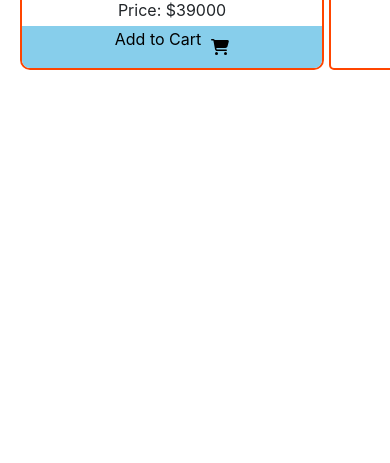
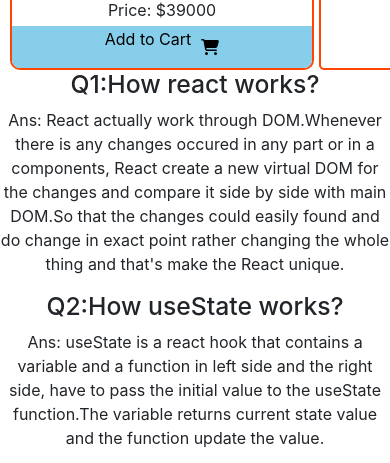
Before and after one commit to shufolislam1/laptop-house, a React (Create React App) app: page / in a window 390 px wide. Shown: the part 3616-4079 px from the top of the page. Before the commit the page ends 3686 px from the top, so only its background shows below. Built offline with nearby package versions, Linux system fonts and the light colour scheme.

Commit message:
all done

```diff
--- a/src/App.js
+++ b/src/App.js
@@ -1,5 +1,5 @@
 import './App.css';
-import Laptop from './Components/Laptop/Laptop';
+import Questions from './Components/Questions/Questions';
 import Shop from './Components/Shop/Shop';
 
 function App() {
@@ -7,7 +7,7 @@ function App() {
     <div className="App">
       <h2>Laptop House</h2>
       <Shop></Shop>
-      {/* <Laptop></Laptop> */}
+      <Questions></Questions>
     </div>
   );
 }
--- /dev/null
+++ b/src/Components/Questions/Questions.js
@@ -0,0 +1,14 @@
+import React from 'react';
+
+const Questions = () => {
+    return (
+        <div>
+            <h2>Q1:How react works?</h2>
+            <p>Ans: React actually work through DOM.Whenever there is any changes occured in any part or in a components, React create a new virtual DOM for the changes and compare it side by side with main DOM.So that the changes could easily found and do change in exact point rather changing the whole thing and that's make the React unique.</p>
+            <h2>Q2:How useState works?</h2>
+            <p>Ans: useState is a react hook that contains a variable and a function in left side and  the right side, have to pass the initial value to the useState function.The variable returns current state value and the function update the value.</p>
+        </div>
+    );
+};
+
+export default Questions;
--- a/src/Components/Shop/Shop.css
+++ b/src/Components/Shop/Shop.css
@@ -22,6 +22,10 @@
 @media only screen and (max-width: 768px){
     .laptops-container{
         grid-template-columns: repeat(1, 1fr);
+        margin-left: 10px;
+    }
+    .cart-container{
+        margin-right: 10px;
     }
 }
 
--- a/src/Components/Shop/Shop.js
+++ b/src/Components/Shop/Shop.js
@@ -27,7 +27,10 @@ const Shop = () => {
 
    const random = (cart, setCart) =>{
         const rand = Math.floor(Math.random() * cart.length);
-        alert(setCart(cart[rand].price))
+        // console.log(rand);
+        const getValue = setCart([true, cart[rand].name]);
+        console.log(getValue);
+        // alert(getValue);
    }
     return (
         <div className='shop-container'>
```
